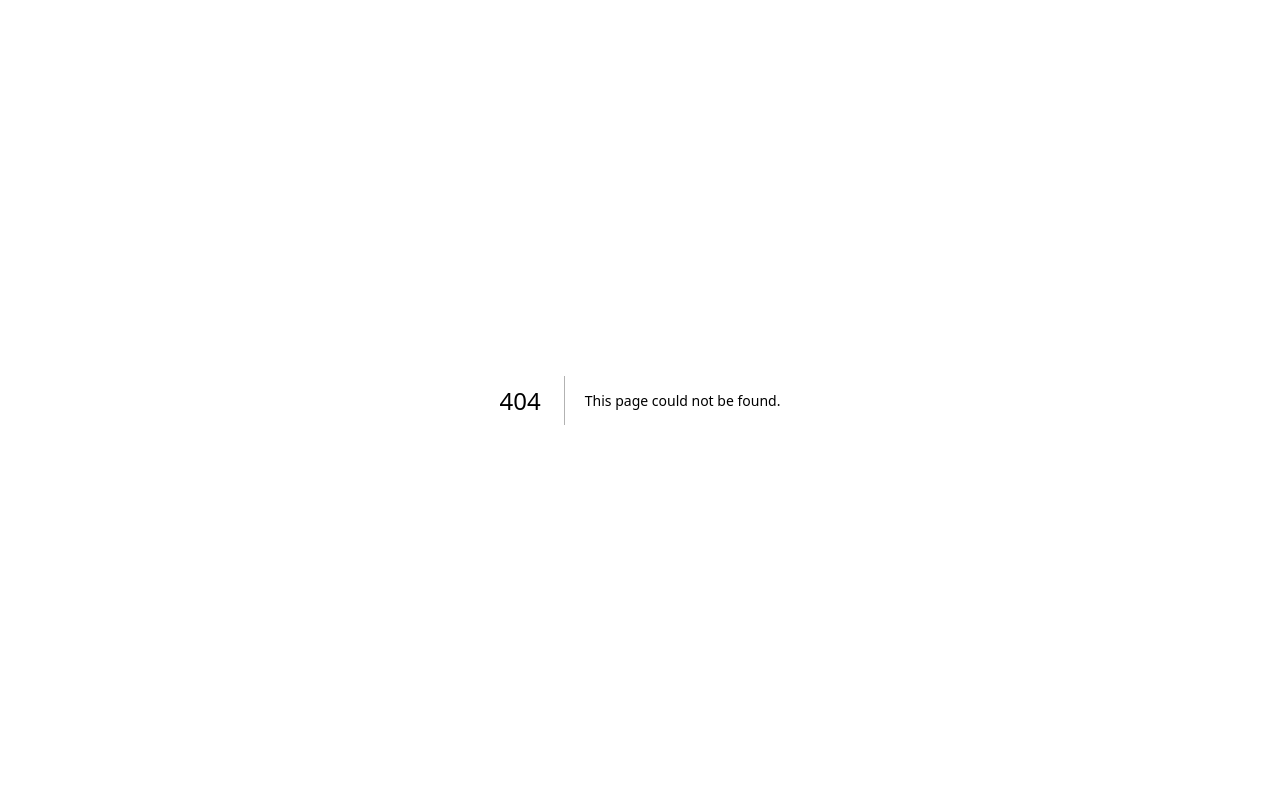
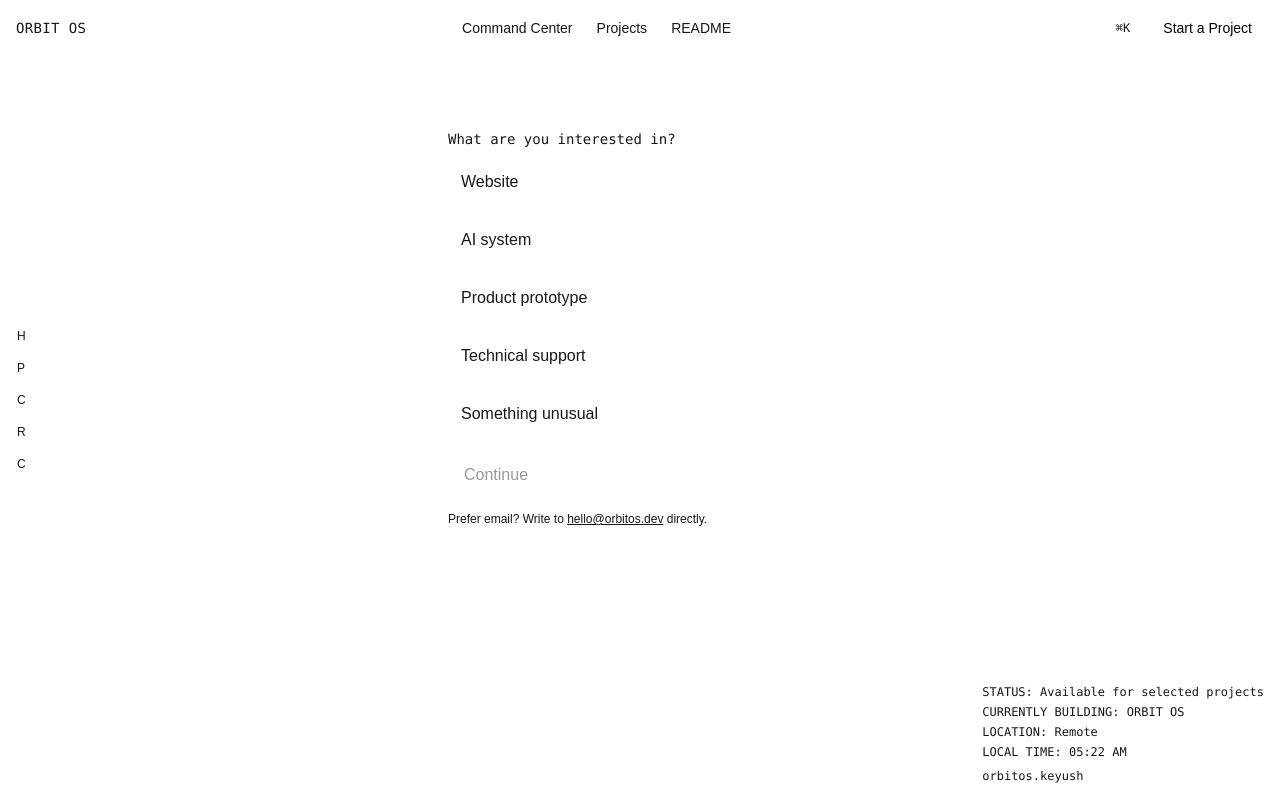
Before and after one commit to viralfaceless25-sketch/orbit-os, a Next.js app: page /start-a-project in a window 1280 px wide. Before the commit this address had no page. Built offline with nearby package versions, Linux system fonts and the light colour scheme.

Commit message:
feat: wire OS shell into root layout and add Start a Project page

```diff
--- a/app/layout.tsx
+++ b/app/layout.tsx
@@ -1,5 +1,6 @@
 import type { Metadata } from "next";
 import localFont from "next/font/local";
+import { OSShell } from "@/components/shell/OSShell";
 import "./globals.css";
 
 const geistSans = localFont({
@@ -14,8 +15,8 @@ const geistMono = localFont({
 });
 
 export const metadata: Metadata = {
-  title: "Create Next App",
-  description: "Generated by create next app",
+  title: "ORBIT OS — Keyush Patel",
+  description: "A living system of websites, AI products, experiments, and ideas.",
 };
 
 export default function RootLayout({
@@ -28,7 +29,7 @@ export default function RootLayout({
       <body
         className={`${geistSans.variable} ${geistMono.variable} antialiased`}
       >
-        {children}
+        <OSShell>{children}</OSShell>
       </body>
     </html>
   );
--- /dev/null
+++ b/app/start-a-project/page.tsx
@@ -0,0 +1,60 @@
+"use client";
+import { Suspense, useState } from "react";
+import { useSearchParams } from "next/navigation";
+import { InquiryFlow } from "@/components/inquiry/InquiryFlow";
+import { categoryToInterestLabel } from "@/lib/inquiry-flow";
+import type { InquiryState } from "@/lib/inquiry-flow";
+import type { ProjectCategory } from "@/data/projects";
+
+const VALID_CATEGORIES: ProjectCategory[] = ["ai", "web", "prototype", "open-source"];
+
+function StartAProjectContent() {
+  const searchParams = useSearchParams();
+  const rawCategory = searchParams.get("interest");
+  const initialInterest =
+    rawCategory && (VALID_CATEGORIES as string[]).includes(rawCategory)
+      ? categoryToInterestLabel(rawCategory as ProjectCategory)
+      : undefined;
+
+  const [reference, setReference] = useState<string | null>(null);
+  const [error, setError] = useState<string | null>(null);
+
+  async function handleSubmit(state: InquiryState) {
+    setError(null);
+    const res = await fetch("/api/inquiry", {
+      method: "POST",
+      headers: { "Content-Type": "application/json" },
+      body: JSON.stringify(state),
+    });
+    if (!res.ok) {
+      setError("Something went wrong sending that — try the email link below instead.");
+      return;
+    }
+    const body = await res.json();
+    setReference(body.reference as string);
+  }
+
+  if (reference) {
+    return (
+      <div className="mx-auto max-w-md space-y-2 py-12 font-mono text-sm">
+        <p>SENT — reference {reference}</p>
+        <p className="text-[--color-text-dim]">I&apos;ll get back to you shortly.</p>
+      </div>
+    );
+  }
+
+  return (
+    <div>
+      {error && <p className="mx-auto max-w-md pt-8 text-sm text-red-400">{error}</p>}
+      <InquiryFlow onSubmit={handleSubmit} initialInterest={initialInterest} />
+    </div>
+  );
+}
+
+export default function StartAProjectPage() {
+  return (
+    <Suspense fallback={null}>
+      <StartAProjectContent />
+    </Suspense>
+  );
+}
```
Also changed, not shown: 2 other files (tests, documents, lock files or other folders).
